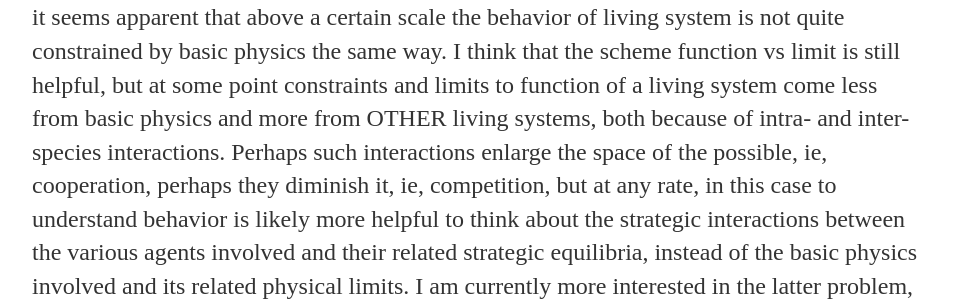
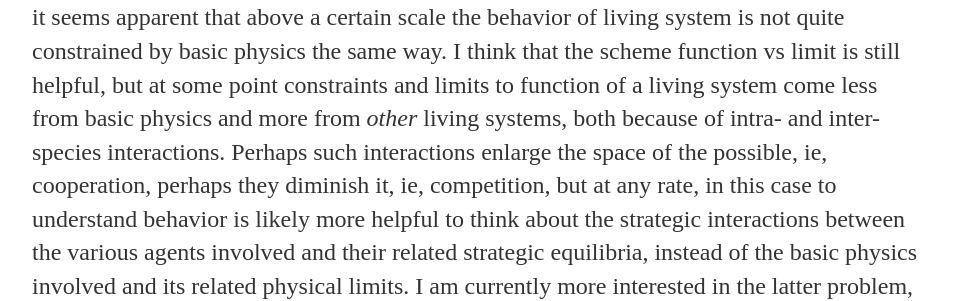
Before and after one commit to ghostsandmachines/ghostsandmachines.github.io, a Jekyll site: the page built from about/index.html, in a window 1280 px wide. Shown: the part 1348-1649 px from the top of the page, without its empty margins (160-1119 px from the left). Built offline with Jekyll 4.4.1, drawn with Linux system fonts in a browser that asks for light colours; some of the changed text lies outside the part shown.

Commit message:
Update index.html

```diff
--- a/about/index.html
+++ b/about/index.html
@@ -16,15 +16,17 @@
 
 	<p>Within this framework, the way to go to reach a quantitative understanding of life is to think hard about what it is exactly the aim the organism is trying to achieve and how basic physics and chemistry informs the possibility of achieving such aim. A dream theory, I suppose, would consist of classifying biological functions, perhaps by degree of importance as well, describing the way physics affects them and listing out, perhaps by effectiveness, the various strategies that organisms can use to achieve functionality.</p>
 
-	<p>Although I'm currently convinced this is the right approach in a very large number of cases, it seems apparent that above a certain scale the behavior of living system is not quite constrained by basic physics the same way. I think that the scheme function vs limit is still helpful, but at some point constraints and limits to function of a living system come less from basic physics and more from OTHER living systems, both because of intra- and inter-species interactions. Perhaps such interactions enlarge the space of the possible, ie, cooperation, perhaps they diminish it, ie, competition, but at any rate, in this case to understand behavior is likely more helpful to think about the strategic interactions between the various agents involved and their related strategic equilibria, instead of the basic physics involved and its related physical limits. I am currently more interested in the latter problem, the relationship between biological function and basic physics, but my next logical step would be to think about ecological interactions, both by themselves and as part of multiscale models.</p>
+	<p>Although I'm currently convinced this is the right approach in a very large number of cases, it seems apparent that above a certain scale the behavior of living system is not quite constrained by basic physics the same way. I think that the scheme function vs limit is still helpful, but at some point constraints and limits to function of a living system come less from basic physics and more from <em>other</em> living systems, both because of intra- and inter-species interactions. Perhaps such interactions enlarge the space of the possible, ie, cooperation, perhaps they diminish it, ie, competition, but at any rate, in this case to understand behavior is likely more helpful to think about the strategic interactions between the various agents involved and their related strategic equilibria, instead of the basic physics involved and its related physical limits. I am currently more interested in the latter problem, the relationship between biological function and basic physics, but my next logical step would be to think about ecological interactions, both by themselves and as part of multiscale models.</p>
 
 	<p>Given the approach above, what specific biological function and physical limits should one study? Well, two usual heuristics that we employ to decide what to do is to do what's most important or what's easiest and more often than not we end up doing a combination of both. Even more often we actually end up doing whatever is available at the time. I am currently particularly interested in:</p>
 
+	<p>
 	<ul>
 		<li> the physiological effects of molecular crowding inside the cell </li>
 		<li> the role of noise in the regulatory processes of the cell </li>
 		<li> genome evolution in bacteria, figuring out the way the patterns of abundance in gene content are related to the underlying evolutionary dynamics; evolutionary rules constrain the space of the possible, too, so for instance living systems might not reach a certain functionality because the search algorithm doesn't allow to reach it, not because of the physical impossibility of the functional outcome </li>
 	</ul>
+	</p>
 
 	<p>Recently, I've been appreciating both the scope of information processing in living systems and the way that it really seems to be much more than a metaphor, as there is a quite sophisticated mathematical machinery allowing us to make real predictions. This is something I would like to get deep into going forward.</p>
 </div><!-- /.blurb -->
```
